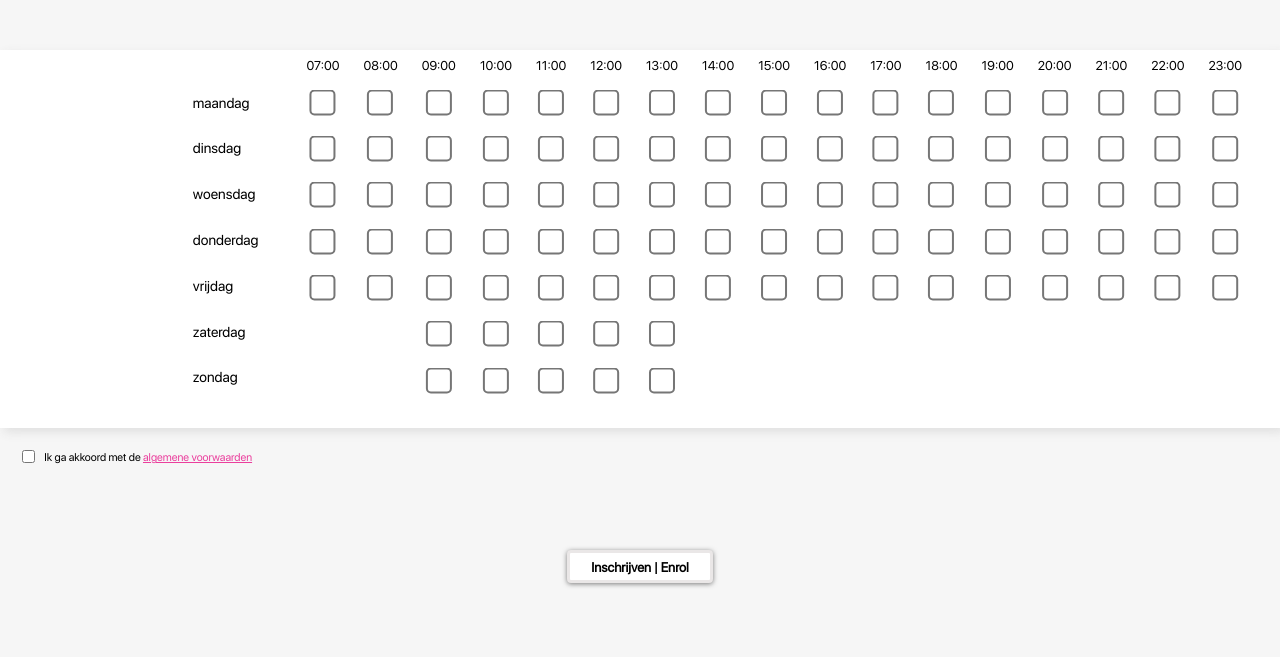
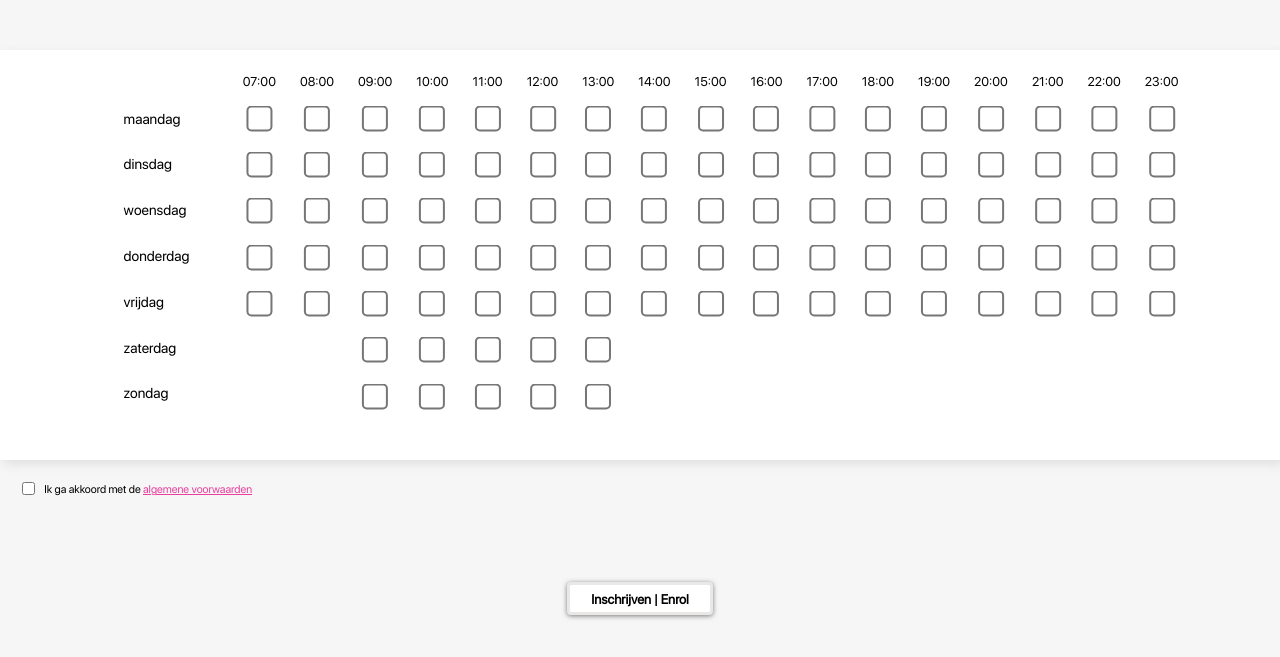
Before and after one commit to lucaoudejans/lesurenrooster, a plain HTML site: page index.html in a window 1280 px wide. Shown: the part 1400-2057 px from the top of the page. Drawn offline with Linux system fonts and the light colour scheme; files whose address does not match are found by name.

Commit message:
Add files via upload

```diff
--- a/styles.css
+++ b/styles.css
@@ -126,8 +126,8 @@ main section:nth-of-type(3){
     display: grid;
     justify-content: center;
     grid-template-columns: 10% 80%;
-    padding: 0.5em;
-    margin-left: 8em;
+    padding: 1.5em;
+    margin-left: 2.5em;
 }
 
 .dagen{
```
